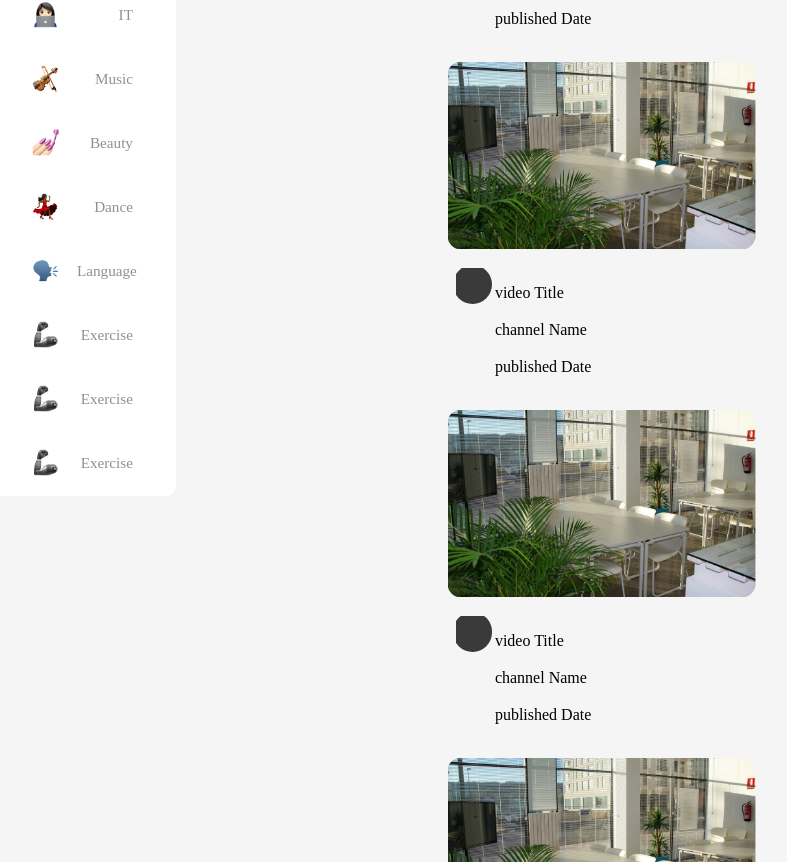
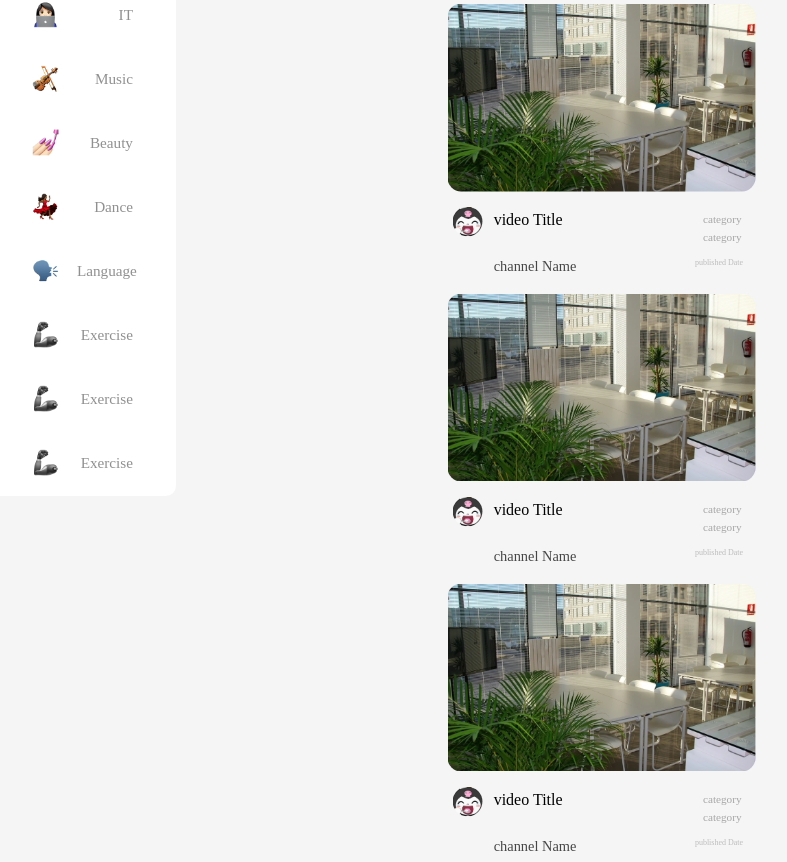
Before and after one commit to Team-Port/Voilio-Frontend, a React (Create React App) app: page / in a window 1280 px wide. Shown: the part 398-1260 px from the top of the page, without its empty margins (35-822 px from the left). Built offline with nearby package versions, Linux system fonts and the light colour scheme; a web font is replaced by a local one.

Commit message:
[#1]Design: VideoItem 퍼블리싱

```diff
--- a/src/component/VideoItem.jsx
+++ b/src/component/VideoItem.jsx
@@ -9,13 +9,21 @@ const VideoItem = () => {
                     <img src={'asset/test_img.jpeg'} alt="videoThumnail" />
                 </div>
                 <div className='metaData'>
-                    <div className='channelImg'>
-                        <img src ={'asset/test_thum.jpeg'} alt="channelImg-thum"/>
+                    <div className='channelImg-box'>
+                        <img className='channelImg'src ={'asset/test_thum.jpeg'} alt="channelImg-thum"/>
                     </div>
-                    <div className='infoText'>
+                    <div className='infoText-box'>
+                        <span className='infoText'>
                             <p className='title'>video Title</p>
+                            <span>
+                                <p className='category'>category</p>
+                                <p className='category'>category</p>
+                            </span>
+                        </span>
+                        <span className='infoText'>
                             <p className='channel'>channel Name</p>
                             <p className='publishDate'>published Date</p>
+                        </span>
                     </div>
                 </div>
             </div>
@@ -24,13 +32,21 @@ const VideoItem = () => {
                     <img src={'asset/test_img.jpeg'} alt="videoThumnail" />
                 </div>
                 <div className='metaData'>
-                    <div className='channelImg'>
-                        <img src ={'asset/test_thum.jpeg'} alt="channelImg-thum"/>
+                    <div className='channelImg-box'>
+                        <img className='channelImg'src ={'asset/test_thum.jpeg'} alt="channelImg-thum"/>
                     </div>
-                    <div className='infoText'>
+                    <div className='infoText-box'>
+                        <span className='infoText'>
                             <p className='title'>video Title</p>
+                            <span>
+                                <p className='category'>category</p>
+                                <p className='category'>category</p>
+                            </span>
+                        </span>
+                        <span className='infoText'>
                             <p className='channel'>channel Name</p>
                             <p className='publishDate'>published Date</p>
+                        </span>
                     </div>
                 </div>
             </div>
@@ -39,13 +55,21 @@ const VideoItem = () => {
                     <img src={'asset/test_img.jpeg'} alt="videoThumnail" />
                 </div>
                 <div className='metaData'>
-                    <div className='channelImg'>
-                        <img src ={'asset/test_thum.jpeg'} alt="channelImg-thum"/>
+                    <div className='channelImg-box'>
+                        <img className='channelImg'src ={'asset/test_thum.jpeg'} alt="channelImg-thum"/>
                     </div>
-                    <div className='infoText'>
+                    <div className='infoText-box'>
+                        <span className='infoText'>
                             <p className='title'>video Title</p>
+                            <span>
+                                <p className='category'>category</p>
+                                <p className='category'>category</p>
+                            </span>
+                        </span>
+                        <span className='infoText'>
                             <p className='channel'>channel Name</p>
                             <p className='publishDate'>published Date</p>
+                        </span>
                     </div>
                 </div>
             </div>
@@ -54,16 +78,27 @@ const VideoItem = () => {
                     <img src={'asset/test_img.jpeg'} alt="videoThumnail" />
                 </div>
                 <div className='metaData'>
-                    <div className='channelImg'>
-                        <img src ={'asset/test_thum.jpeg'} alt="channelImg-thum"/>
+                    <div className='channelImg-box'>
+                        <img className='channelImg'src ={'asset/test_thum.jpeg'} alt="channelImg-thum"/>
                     </div>
-                    <div className='infoText'>
+                    <div className='infoText-box'>
+                        <span className='infoText'>
                             <p className='title'>video Title</p>
+                            <span>
+                                <p className='category'>category</p>
+                                <p className='category'>category</p>
+                            </span>
+                        </span>
+                        <span className='infoText'>
                             <p className='channel'>channel Name</p>
                             <p className='publishDate'>published Date</p>
+                        </span>
                     </div>
                 </div>
             </div>
+
+
+
         </li>
     );
 };
--- a/src/component/videoItem.css
+++ b/src/component/videoItem.css
@@ -2,6 +2,7 @@
     width: calc(40% - 8px);
     /* padding: 0.4em; */
     /* margin: 0.3rem; */
+    /* flex:1 1 20%; */
 }
 
 .thumnail img{
@@ -12,15 +13,46 @@
 .metaData{
     display: flex;
     text-align:left;
-    padding: 0.5em;
+    padding: 0.3em;
     flex:1 1 70%;
 }
 
-.metaData .channelImg{
+.channelImg{
     flex:0 0 36px;
-    width:36px;
-    height:36px;
+    width:30px;
+    height:30px;
     border-radius: 50%;
     overflow: hidden;
     object-fit: contain;
 }
+
+.infoText-box{
+    width: 100%;
+}
+
+.infoText{
+    display: flex;
+    justify-content: space-between;
+}
+
+.title{
+    margin: 0.2rem;
+}
+
+.category{
+    margin: 0.2rem;
+    color: #a8a7a7;
+    font-size: 0.7rem;
+}
+
+.channel{
+    margin: 0.2rem;
+    color: #464646;
+    font-size: 0.9rem;
+}
+
+.publishDate{
+    margin: 0.2rem;
+    color: #bcbcbc;
+    font-size: 0.5rem;
+}
```
Lines whose indentation alone changed are shown as unchanged.
